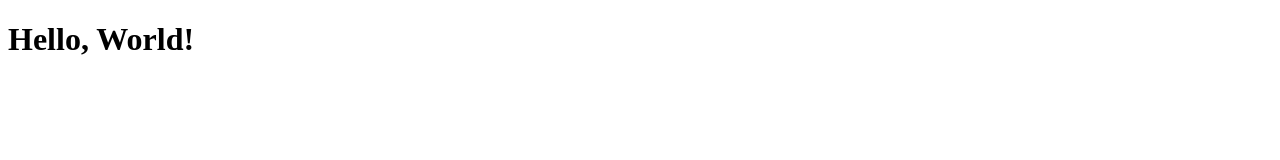
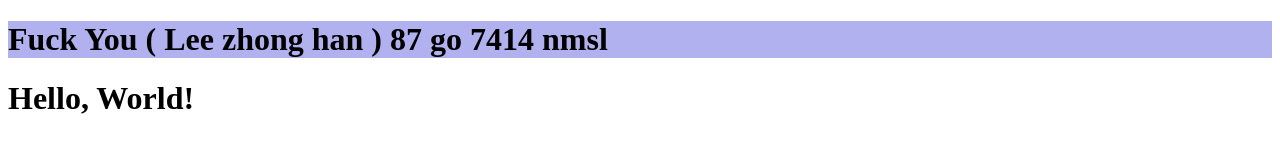
Before and after one commit to JeffLin0225/vvvv, a plain HTML site: page 113-sweb-demo-00/jeffLin is shit/hello.html in a window 1280 px wide. Drawn offline with Linux system fonts and the light colour scheme.

Commit message:
fuck lee

```diff
--- a/113-sweb-demo-00/jeffLin is shit/hello.html
+++ b/113-sweb-demo-00/jeffLin is shit/hello.html
@@ -3,9 +3,10 @@
 <head>
     <meta charset="UTF-8">
     <meta name="viewport" content="width=device-width, initial-scale=1.0">
-    <title>Suprise, MotherFucker</title>
+    <title> Fucker Lee </title>
 </head>
 <body>
+    <h1 style="background-color: rgb(177, 177, 240); color: black;"> Fuck You ( Lee zhong han )  87 go 7414 nmsl </h1>
     <h1>Hello, World!</h1>
 </body>
 </html>
```
